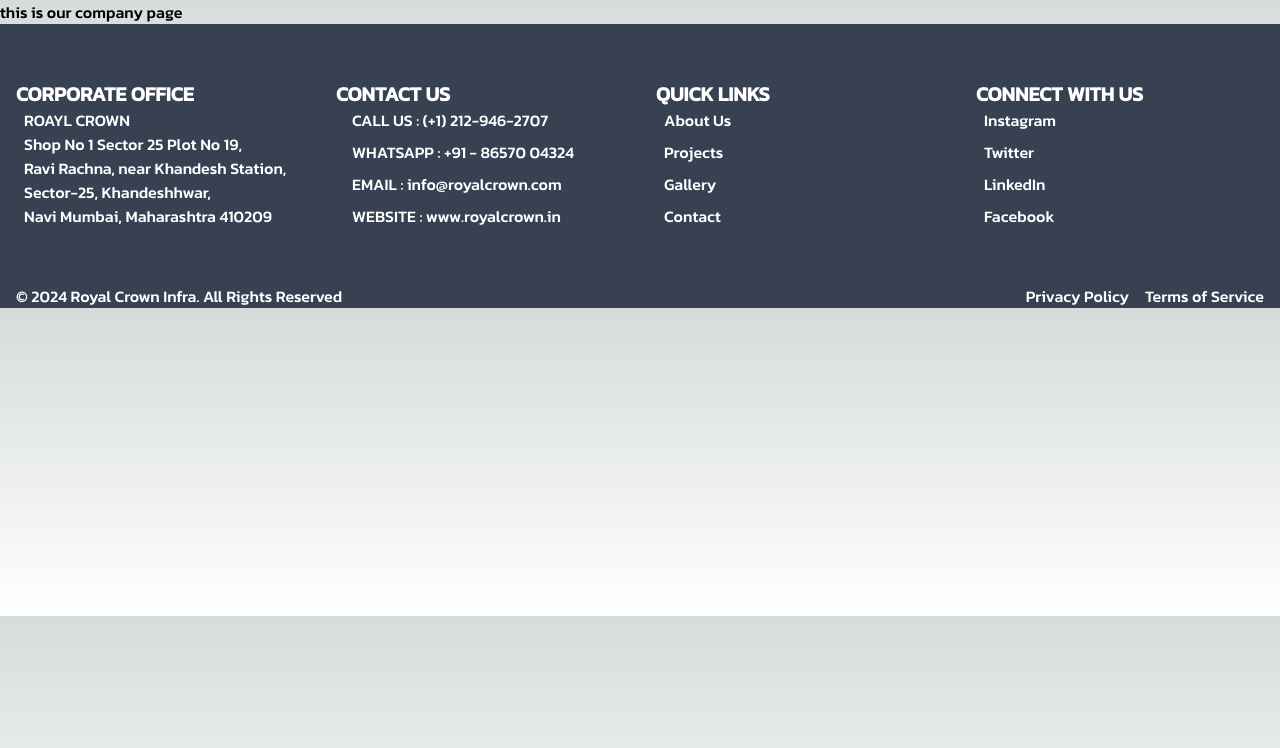
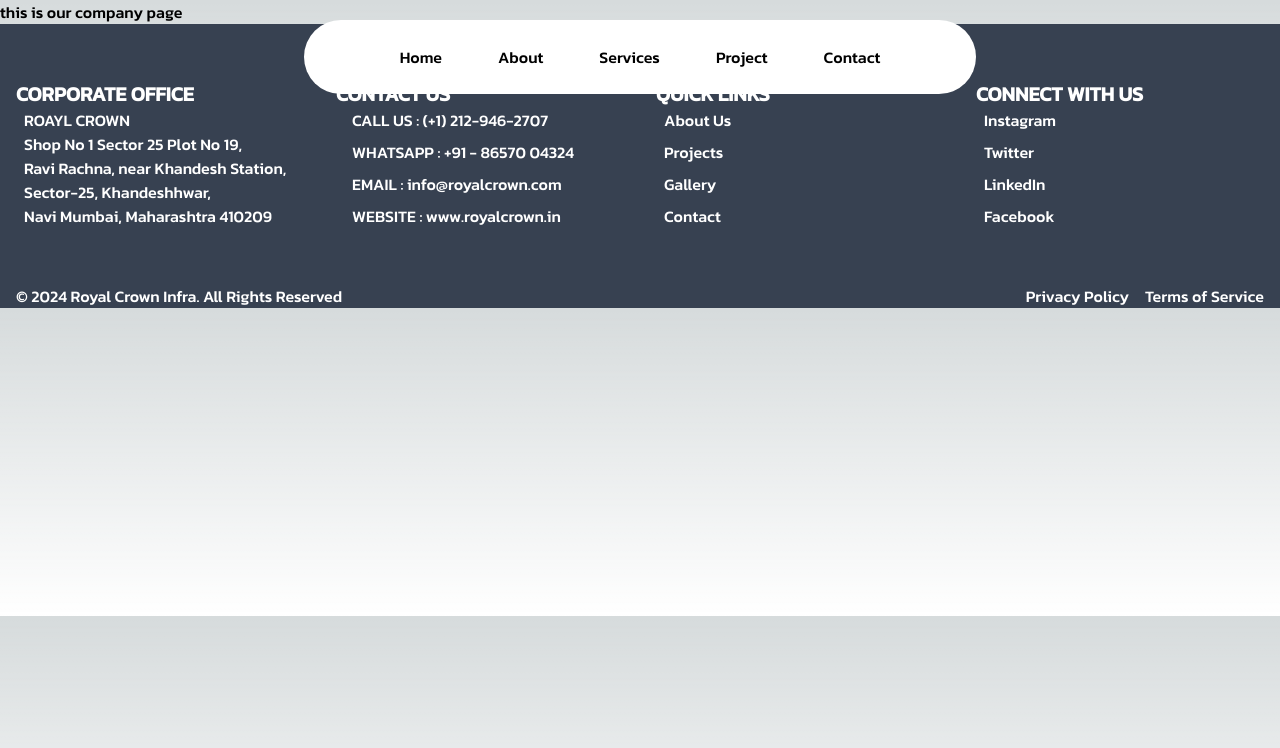
Before and after one commit to AkshayKalamkarr/supremeinfrastructure, a Next.js app: page /about/ourcompany in a window 1280 px wide. Shown: the top 748 px of the page. Built offline with nearby package versions, Linux system fonts and the light colour scheme.

Commit message:
new code

```diff
--- a/app/layout.js
+++ b/app/layout.js
@@ -2,6 +2,7 @@
 import "./globals.css";
 // import Header from "@/components/Header";
 import Footer from "@/components/Footer";
+import { NavbarDemo } from "@/components/Navbar";
 
 const kanit = Kanit({ weight:'500', subsets: ["thai"],
   weight:['500'],
@@ -18,6 +19,7 @@
     <html lang="en">
       <body className={kanit.className}>
         {/* <Header/> */}
+        <NavbarDemo/>
         {children}
         <Footer/>
       </body>
--- a/components/Navbar.jsx
+++ b/components/Navbar.jsx
@@ -1,5 +1,6 @@
 "use client";
 import React, { useState } from "react";
+import Link from "next/link";
 import { HoveredLink, Menu, MenuItem, ProductItem } from "../components/ui/navbar-menu";
 import { cn } from "@/lib/utils";
 
@@ -64,7 +65,7 @@
             <div className="hidden lg:block">
                 <Menu setActive={setActive}>
                     <MenuItem setActive={setActive} active={active} item="Home">
-
+                        <HoveredLink href="/">Home</HoveredLink>
                     </MenuItem>
                     <MenuItem setActive={setActive} active={active} item="About">
                         <div className="flex flex-col space-y-4 text-sm">
```
